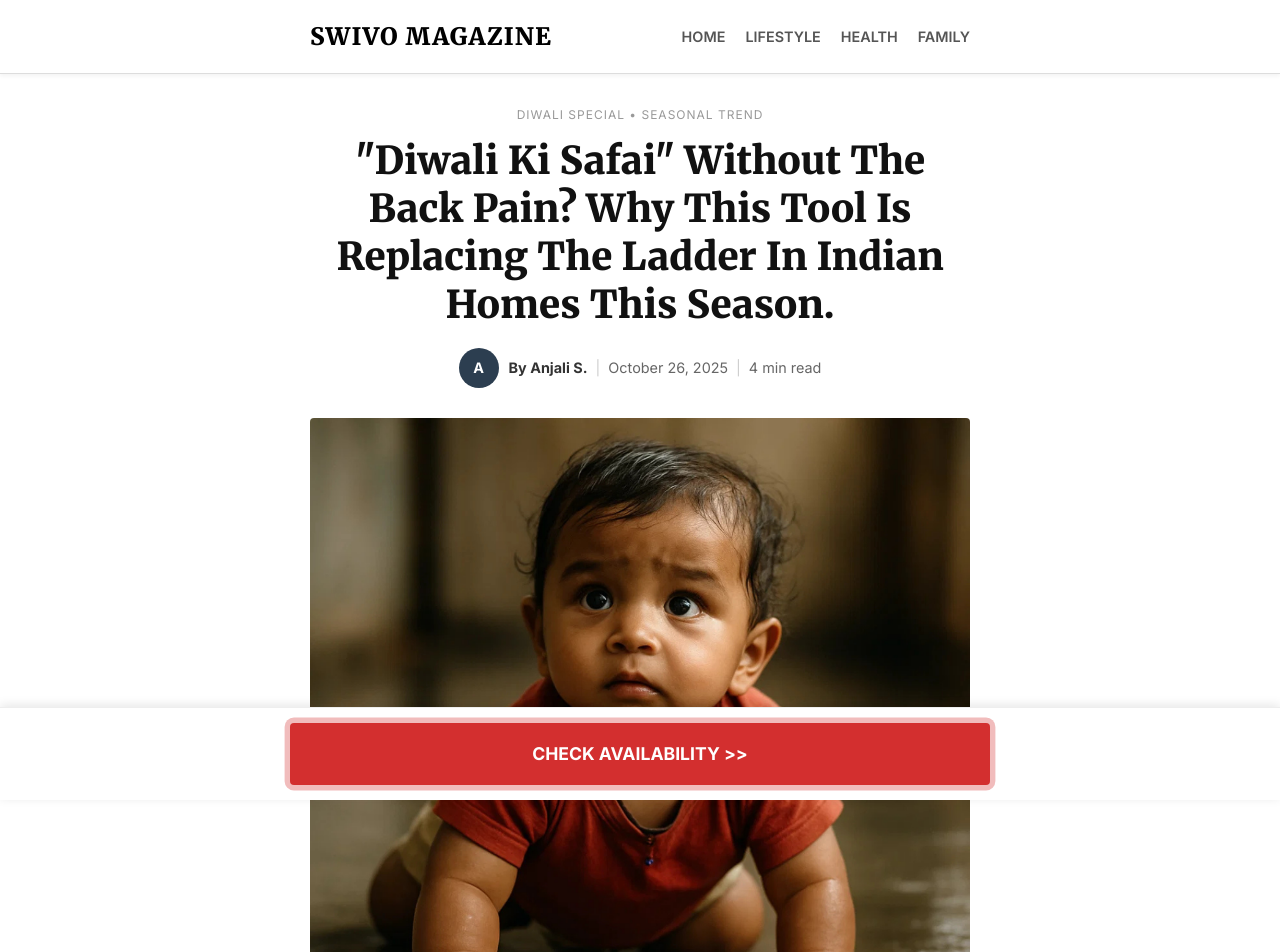
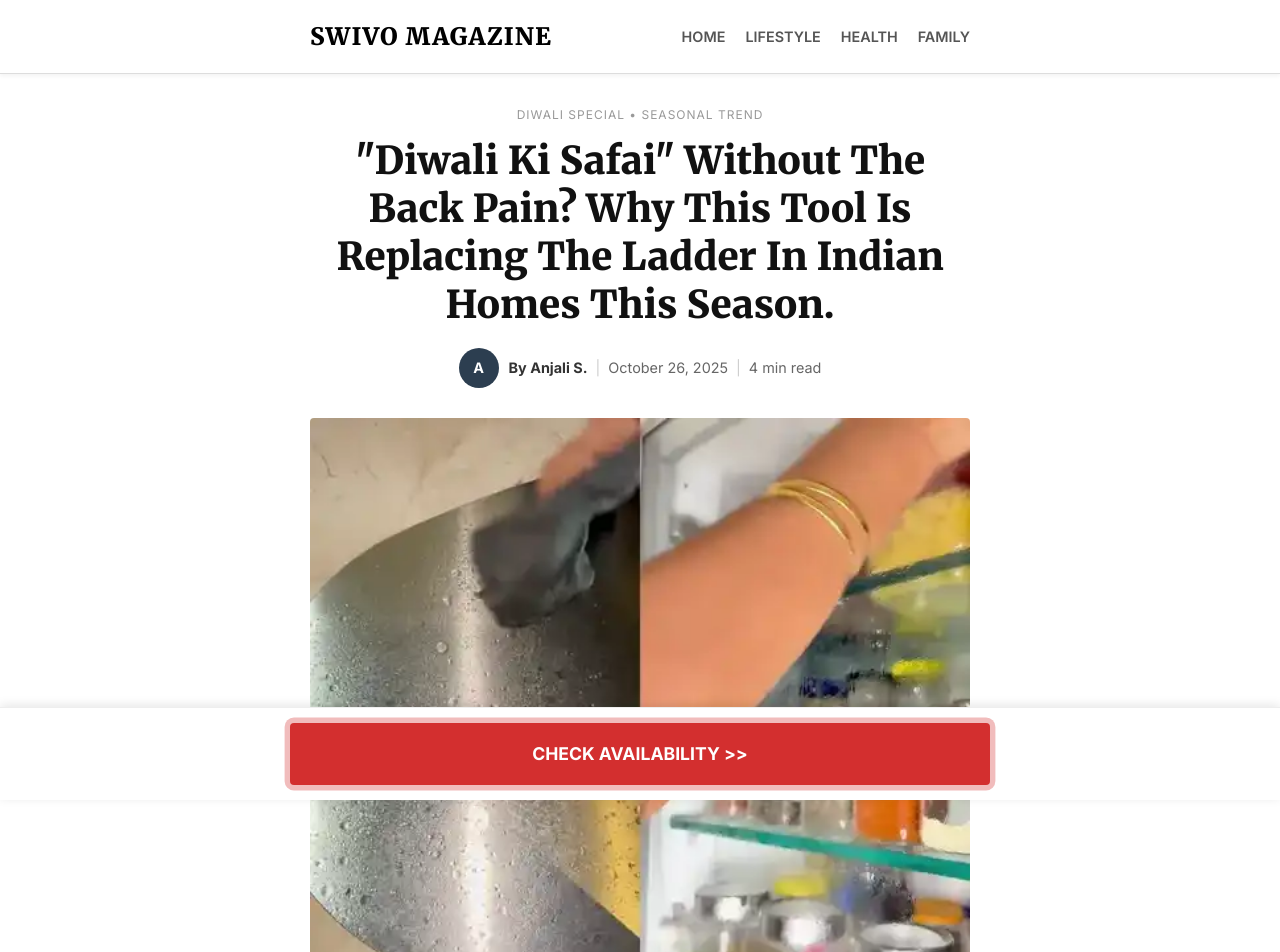
Before and after one commit to eduard-swivo/swivomagic-advertorials, a Next.js app: page /diwali-cleaning in a window 1280 px wide. Shown: the top 952 px of the page. Built offline with nearby package versions, Linux system fonts and the light colour scheme.

Commit message:
Feat: Update images for Motorist and Diwali advertorials

```diff
--- a/app/diwali-cleaning/page.js
+++ b/app/diwali-cleaning/page.js
@@ -17,7 +17,7 @@ export default function DiwaliCleaning() {
                     <ArticleMeta author="Anjali S." date="October 26, 2025" readTime="4 min read" />
                 </header>
 
-                <img src="/images/lifestyle-shot.png" alt="Diwali cleaning made easy" className="hero-image" />
+                <img src="/images/diwali-hero.webp" alt="Diwali cleaning made easy" className="hero-image" />
 
                 <p><strong>Cleaning ceiling fans and cobwebs used to mean risking a fall. Now, there is a safer, faster way to get your home festival-ready.</strong></p>
 
--- a/app/page.js
+++ b/app/page.js
@@ -6,14 +6,14 @@ export default function Home() {
         {
             slug: 'diwali-cleaning',
             title: '"Diwali Ki Safai" Without The Back Pain? Why This Tool Is Replacing The Ladder In Indian Homes This Season.',
-            image: '/images/lifestyle-shot.png',
+            image: '/images/diwali-hero.webp',
             category: 'Seasonal Trend',
             author: 'Anjali S.'
         },
         {
             slug: 'the-motorist',
             title: 'Stop Paying Your "Car Wash Guy" To Scratch Your Paint. Here’s The Rs. 1500 Hack That Keeps Cars Showroom-Shiny.',
-            image: '/images/kit-shot.png',
+            image: '/images/motorist-hero.jpg',
             category: 'Automotive Hack',
             author: 'Vikram R.'
         },
--- a/app/the-motorist/page.js
+++ b/app/the-motorist/page.js
@@ -17,7 +17,7 @@ export default function TheMotorist() {
                     <ArticleMeta author="Vikram R." date="October 25, 2025" readTime="3 min read" />
                 </header>
 
-                <img src="/images/kit-shot.png" alt="Car cleaning hack" className="hero-image" />
+                <img src="/images/motorist-hero.jpg" alt="Car cleaning hack" className="hero-image" />
 
                 <p><strong>If you own an SUV or Sedan in India, you know the struggle: One day after a wash, it’s covered in dust again. Here is the genius tool solving that problem.</strong></p>
 
```
Also changed, not shown: public/images/diwali-hero.webp (added), public/images/motorist-hero.jpg (added).
